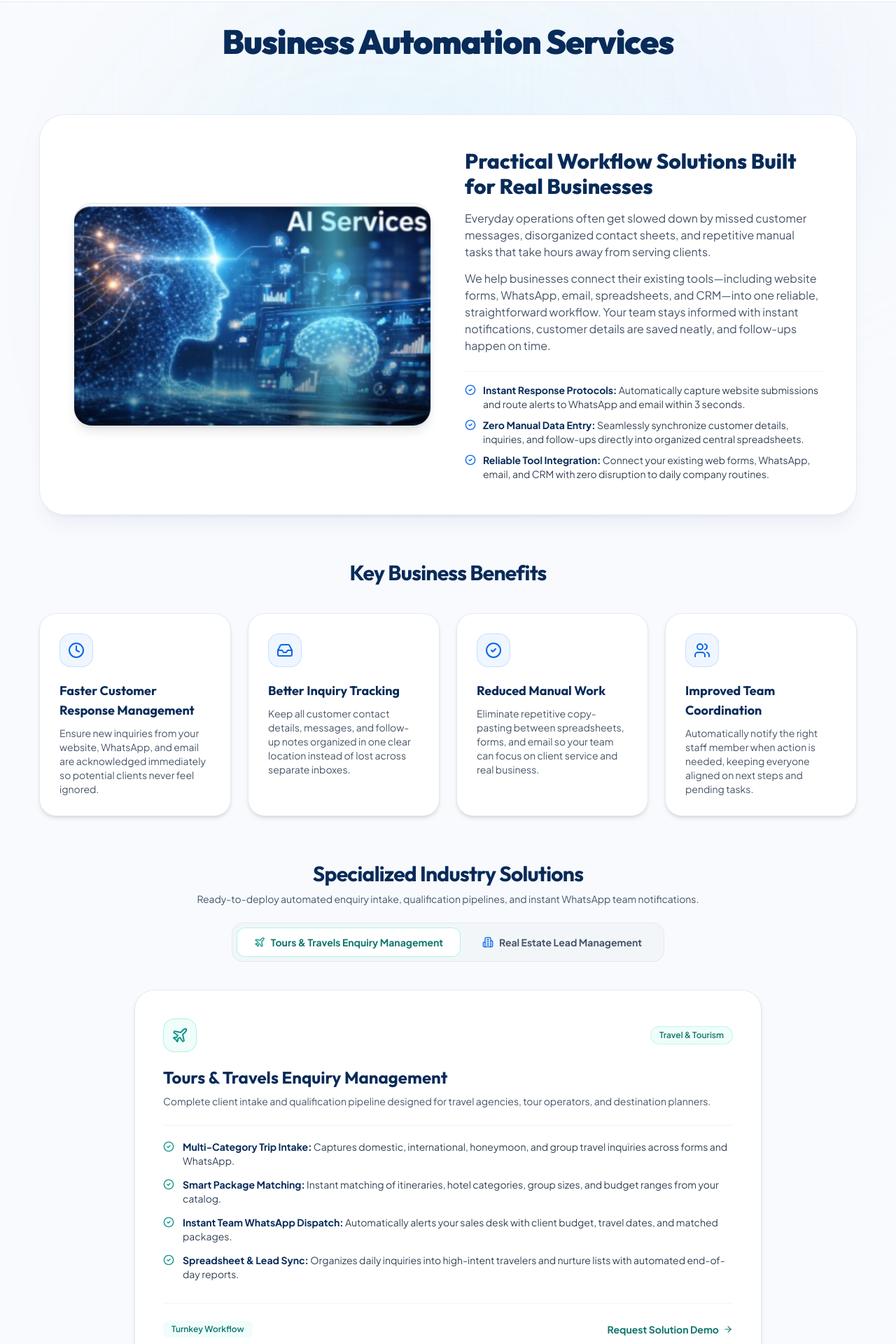
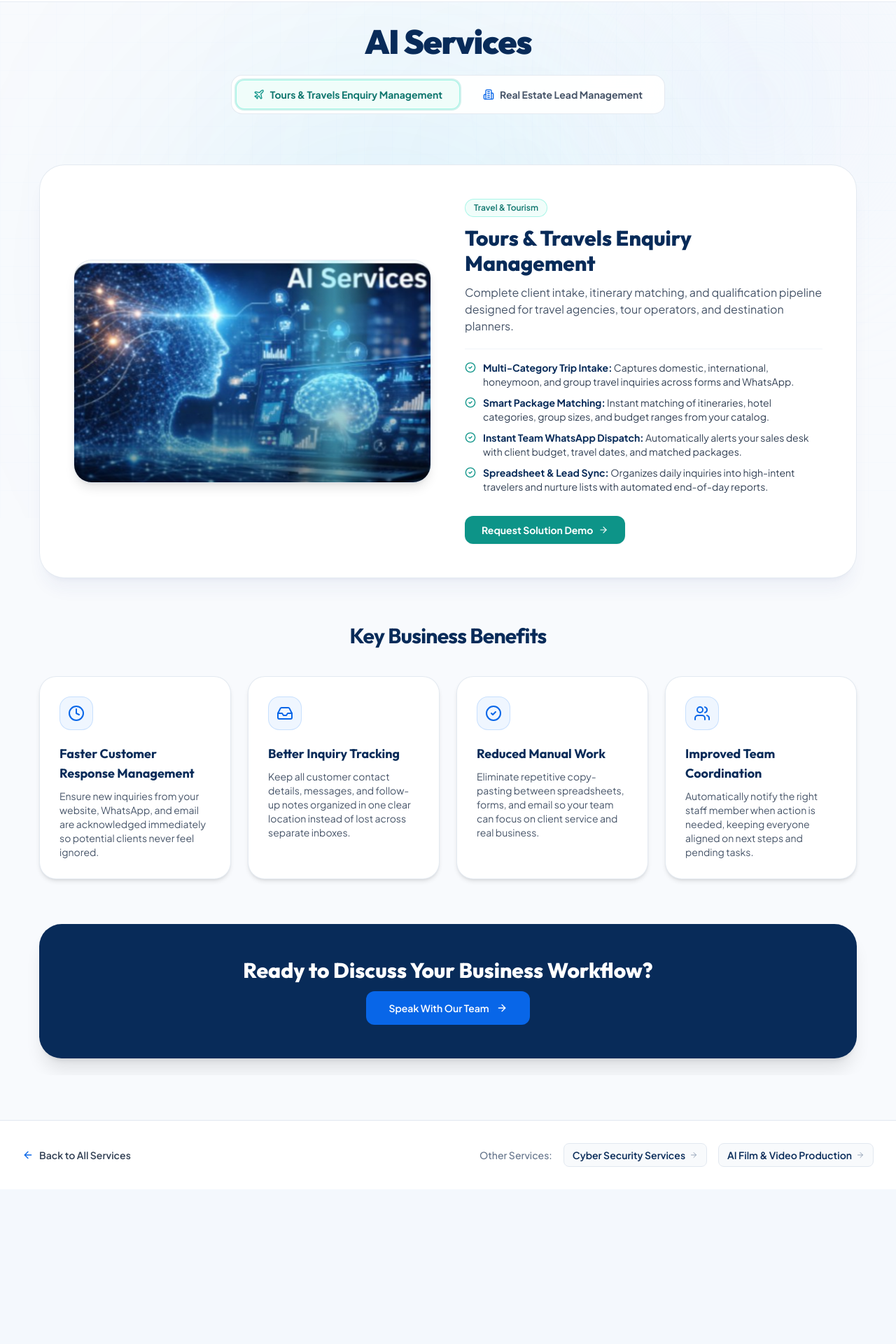
Before and after one commit to mbariya736-crypto/Kuber, a React (Vite) app: page /services/ai-services in a window 1280 px wide. Shown: the part 60-1980 px from the top of the page at 70% size. After the commit the page ends 1759 px from the top, so only its background shows below. Built offline with nearby package versions, Linux system fonts and the light colour scheme.

Commit message:
feat(services): move the 2 industry solution options directly into AI services hero section

```diff
--- a/src/components/PracticeExperience.jsx
+++ b/src/components/PracticeExperience.jsx
@@ -287,12 +287,40 @@ export function AIServicesExperience({ onOpenContact }) {
     <div className="relative w-full max-w-7xl mx-auto px-4 sm:px-6 lg:px-8 pt-6 sm:pt-8 pb-12 sm:pb-16 text-[#082B59]">
       <AIServicesBackground />
 
-      {/* Top Heading */}
-      <div className="text-center max-w-3xl mx-auto mb-10 sm:mb-14 relative z-20">
-        <h1 className="text-2xl sm:text-4xl lg:text-5xl font-black text-[#082B59] tracking-tight leading-[1.15] mb-3.5 sm:mb-4">
-          Business Automation Services
+      {/* Top Hero Heading & 2 Industry Options Switcher */}
+      <div className="text-center max-w-4xl mx-auto mb-8 sm:mb-12 relative z-20">
+        <h1 className="text-2xl sm:text-4xl lg:text-5xl font-black text-[#082B59] tracking-tight leading-[1.15] mb-4 sm:mb-6">
+          AI Services
         </h1>
 
+        {/* 2 Options Switcher directly in Hero Section */}
+        <div className="inline-flex p-1.5 rounded-2xl bg-white/95 backdrop-blur-md border border-slate-200/90 shadow-2xs gap-2 max-w-full overflow-x-auto">
+          <button
+            type="button"
+            onClick={() => setSelectedIndustryOption('tours-travels')}
+            className={`flex items-center gap-2 px-4 sm:px-6 py-2.5 rounded-xl text-xs sm:text-sm font-bold transition-all cursor-pointer whitespace-nowrap ${
+              selectedIndustryOption === 'tours-travels'
+                ? 'bg-teal-50 text-teal-700 shadow-xs border border-teal-200/90 ring-2 ring-teal-500/20'
+                : 'text-slate-600 hover:text-[#082B59] hover:bg-slate-50 border border-transparent'
+            }`}
+          >
+            <Plane className="w-4 h-4 text-teal-600" />
+            <span>Tours & Travels Enquiry Management</span>
+          </button>
+
+          <button
+            type="button"
+            onClick={() => setSelectedIndustryOption('real-estate')}
+            className={`flex items-center gap-2 px-4 sm:px-6 py-2.5 rounded-xl text-xs sm:text-sm font-bold transition-all cursor-pointer whitespace-nowrap ${
+              selectedIndustryOption === 'real-estate'
+                ? 'bg-blue-50 text-[#0866E8] shadow-xs border border-blue-200/90 ring-2 ring-blue-500/20'
+                : 'text-slate-600 hover:text-[#082B59] hover:bg-slate-50 border border-transparent'
+            }`}
+          >
+            <Building2 className="w-4 h-4 text-[#0866E8]" />
+            <span>Real Estate Lead Management</span>
+          </button>
+        </div>
       </div>
 
       {/* Dedicated Content Wrapper */}
@@ -370,41 +398,133 @@ export function AIServicesExperience({ onOpenContact }) {
               </div>
             </div>
 
-            {/* Right: Overview Text */}
+            {/* Right: Dynamic Overview Text based on selected Hero Option */}
             <div className="lg:col-span-6 flex flex-col justify-center relative z-20">
-              <h2 className="text-xl sm:text-2xl lg:text-3xl font-extrabold text-[#082B59] mb-4 leading-snug">
-                Practical Workflow Solutions Built for Real Businesses
-              </h2>
-              <div className="space-y-3.5 text-slate-600 text-xs sm:text-sm lg:text-base leading-relaxed font-normal mb-6">
-                <p>
-                  Everyday operations often get slowed down by missed customer messages, disorganized contact sheets, and repetitive manual tasks that take hours away from serving clients.
-                </p>
-                <p>
-                  We help businesses connect their existing tools—including website forms, WhatsApp, email, spreadsheets, and CRM—into one reliable, straightforward workflow. Your team stays informed with instant notifications, customer details are saved neatly, and follow-ups happen on time.
-                </p>
+              <AnimatePresence mode="wait">
+                {selectedIndustryOption === 'tours-travels' ? (
+                  <motion.div
+                    key="hero-tours-travels"
+                    initial={{ opacity: 0, y: 8 }}
+                    animate={{ opacity: 1, y: 0 }}
+                    exit={{ opacity: 0, y: -8 }}
+                    transition={{ duration: 0.2, ease: "easeOut" }}
+                    className="flex flex-col"
+                  >
+                    <div className="flex items-center gap-2 mb-3">
+                      <span className="px-3 py-1 rounded-full text-xs font-semibold bg-teal-50 text-teal-700 border border-teal-200/80">
+                        Travel & Tourism
+                      </span>
                     </div>
 
-              {/* 3 Editorial Checkmarked Deliverables */}
-              <div className="space-y-2.5 pt-4 border-t border-slate-100">
+                    <h2 className="text-xl sm:text-2xl lg:text-3xl font-extrabold text-[#082B59] mb-3 leading-snug">
+                      Tours & Travels Enquiry Management
+                    </h2>
+
+                    <p className="text-slate-600 text-xs sm:text-sm lg:text-base leading-relaxed font-normal mb-5">
+                      Complete client intake, itinerary matching, and qualification pipeline designed for travel agencies, tour operators, and destination planners.
+                    </p>
+
+                    <div className="space-y-2.5 pt-4 border-t border-slate-100 mb-6">
+                      <div className="flex items-start gap-2.5 text-xs sm:text-sm text-slate-700 leading-snug">
+                        <CheckCircle2 className="w-4 h-4 text-teal-600 shrink-0 mt-0.5" />
+                        <span>
+                          <strong className="text-[#082B59] font-bold">Multi-Category Trip Intake:</strong> Captures domestic, international, honeymoon, and group travel inquiries across forms and WhatsApp.
+                        </span>
+                      </div>
+                      <div className="flex items-start gap-2.5 text-xs sm:text-sm text-slate-700 leading-snug">
+                        <CheckCircle2 className="w-4 h-4 text-teal-600 shrink-0 mt-0.5" />
+                        <span>
+                          <strong className="text-[#082B59] font-bold">Smart Package Matching:</strong> Instant matching of itineraries, hotel categories, group sizes, and budget ranges from your catalog.
+                        </span>
+                      </div>
+                      <div className="flex items-start gap-2.5 text-xs sm:text-sm text-slate-700 leading-snug">
+                        <CheckCircle2 className="w-4 h-4 text-teal-600 shrink-0 mt-0.5" />
+                        <span>
+                          <strong className="text-[#082B59] font-bold">Instant Team WhatsApp Dispatch:</strong> Automatically alerts your sales desk with client budget, travel dates, and matched packages.
+                        </span>
+                      </div>
+                      <div className="flex items-start gap-2.5 text-xs sm:text-sm text-slate-700 leading-snug">
+                        <CheckCircle2 className="w-4 h-4 text-teal-600 shrink-0 mt-0.5" />
+                        <span>
+                          <strong className="text-[#082B59] font-bold">Spreadsheet & Lead Sync:</strong> Organizes daily inquiries into high-intent travelers and nurture lists with automated end-of-day reports.
+                        </span>
+                      </div>
+                    </div>
+
+                    <div className="pt-2">
+                      <button
+                        type="button"
+                        onClick={onOpenContact}
+                        className="inline-flex items-center gap-2 px-6 py-2.5 rounded-xl text-xs sm:text-sm font-bold text-white bg-teal-600 hover:bg-teal-700 shadow-sm transition-all cursor-pointer w-fit"
+                      >
+                        <span>Request Solution Demo</span>
+                        <ArrowRight className="w-3.5 h-3.5" />
+                      </button>
+                    </div>
+                  </motion.div>
+                ) : (
+                  <motion.div
+                    key="hero-real-estate"
+                    initial={{ opacity: 0, y: 8 }}
+                    animate={{ opacity: 1, y: 0 }}
+                    exit={{ opacity: 0, y: -8 }}
+                    transition={{ duration: 0.2, ease: "easeOut" }}
+                    className="flex flex-col"
+                  >
+                    <div className="flex items-center gap-2 mb-3">
+                      <span className="px-3 py-1 rounded-full text-xs font-semibold bg-blue-50 text-blue-700 border border-blue-200/80">
+                        Real Estate & Housing
+                      </span>
+                    </div>
+
+                    <h2 className="text-xl sm:text-2xl lg:text-3xl font-extrabold text-[#082B59] mb-3 leading-snug">
+                      Real Estate Lead Management
+                    </h2>
+
+                    <p className="text-slate-600 text-xs sm:text-sm lg:text-base leading-relaxed font-normal mb-5">
+                      High-conversion property buyer qualification and site-visit coordination pipeline for real estate agencies and brokers.
+                    </p>
+
+                    <div className="space-y-2.5 pt-4 border-t border-slate-100 mb-6">
                       <div className="flex items-start gap-2.5 text-xs sm:text-sm text-slate-700 leading-snug">
                         <CheckCircle2 className="w-4 h-4 text-[#0866E8] shrink-0 mt-0.5" />
                         <span>
-                    <strong className="text-[#082B59] font-bold">Instant Response Protocols:</strong> Automatically capture website submissions and route alerts to WhatsApp and email within 3 seconds.
+                          <strong className="text-[#082B59] font-bold">Buyer Criteria Profiling:</strong> Captures property type (Flats, Villas, Plots), BHK, preferred localities, and loan readiness.
                         </span>
                       </div>
                       <div className="flex items-start gap-2.5 text-xs sm:text-sm text-slate-700 leading-snug">
                         <CheckCircle2 className="w-4 h-4 text-[#0866E8] shrink-0 mt-0.5" />
                         <span>
-                    <strong className="text-[#082B59] font-bold">Zero Manual Data Entry:</strong> Seamlessly synchronize customer details, inquiries, and follow-ups directly into organized central spreadsheets.
+                          <strong className="text-[#082B59] font-bold">Automated Inventory Matching:</strong> Instantly matches buyer budget and space needs against available ready-to-move and project units.
                         </span>
                       </div>
                       <div className="flex items-start gap-2.5 text-xs sm:text-sm text-slate-700 leading-snug">
                         <CheckCircle2 className="w-4 h-4 text-[#0866E8] shrink-0 mt-0.5" />
                         <span>
-                    <strong className="text-[#082B59] font-bold">Reliable Tool Integration:</strong> Connect your existing web forms, WhatsApp, email, and CRM with zero disruption to daily company routines.
+                          <strong className="text-[#082B59] font-bold">Broker WhatsApp Alerts:</strong> Delivers instant alerts with buyer details, matched listings, and requested site-visit timing.
+                        </span>
+                      </div>
+                      <div className="flex items-start gap-2.5 text-xs sm:text-sm text-slate-700 leading-snug">
+                        <CheckCircle2 className="w-4 h-4 text-[#0866E8] shrink-0 mt-0.5" />
+                        <span>
+                          <strong className="text-[#082B59] font-bold">Daily Pipeline Organization:</strong> Categorizes leads into serious site visitors vs. nurture prospects with automated daily reports.
                         </span>
                       </div>
                     </div>
+
+                    <div className="pt-2">
+                      <button
+                        type="button"
+                        onClick={onOpenContact}
+                        className="inline-flex items-center gap-2 px-6 py-2.5 rounded-xl text-xs sm:text-sm font-bold text-white bg-[#0866E8] hover:bg-[#0756C5] shadow-sm transition-all cursor-pointer w-fit"
+                      >
+                        <span>Request Solution Demo</span>
+                        <ArrowRight className="w-3.5 h-3.5" />
+                      </button>
+                    </div>
+                  </motion.div>
+                )}
+              </AnimatePresence>
             </div>
           </div>
         </motion.div>
@@ -443,193 +563,6 @@ export function AIServicesExperience({ onOpenContact }) {
                 </motion.div>
               );
             })}
-          </div>
-        </div>
-
-        {/* Real-World Industry Solutions (Attached Demos: Tours & Travels + Real Estate Lead Management) */}
-        <div className="mb-12 sm:mb-16 relative z-10">
-          <div className="text-center max-w-3xl mx-auto mb-8 sm:mb-10">
-            <h2 className="text-xl sm:text-3xl font-bold text-[#082B59] tracking-tight">
-              Specialized Industry Solutions
-            </h2>
-            <p className="text-slate-600 text-xs sm:text-sm mt-2 mb-6">
-              Ready-to-deploy automated enquiry intake, qualification pipelines, and instant WhatsApp team notifications.
-            </p>
-
-            {/* 2 Options Switcher in the Heading */}
-            <div className="inline-flex p-1.5 rounded-2xl bg-slate-100/90 border border-slate-200/90 shadow-2xs gap-1.5 max-w-full overflow-x-auto">
-              <button
-                type="button"
-                onClick={() => setSelectedIndustryOption('tours-travels')}
-                className={`flex items-center gap-2 px-4 sm:px-6 py-2.5 rounded-xl text-xs sm:text-sm font-bold transition-all cursor-pointer ${
-                  selectedIndustryOption === 'tours-travels'
-                    ? 'bg-white text-teal-700 shadow-xs border border-teal-200/80'
-                    : 'text-slate-600 hover:text-[#082B59] hover:bg-white/60 border border-transparent'
-                }`}
-              >
-                <Plane className="w-4 h-4 text-teal-600" />
-                <span>Tours & Travels Enquiry Management</span>
-              </button>
-
-              <button
-                type="button"
-                onClick={() => setSelectedIndustryOption('real-estate')}
-                className={`flex items-center gap-2 px-4 sm:px-6 py-2.5 rounded-xl text-xs sm:text-sm font-bold transition-all cursor-pointer ${
-                  selectedIndustryOption === 'real-estate'
-                    ? 'bg-white text-[#0866E8] shadow-xs border border-blue-200/80'
-                    : 'text-slate-600 hover:text-[#082B59] hover:bg-white/60 border border-transparent'
-                }`}
-              >
-                <Building2 className="w-4 h-4 text-[#0866E8]" />
-                <span>Real Estate Lead Management</span>
-              </button>
-            </div>
-          </div>
-
-          <div className="max-w-4xl mx-auto">
-            <AnimatePresence mode="wait">
-              {/* Option 1: Tours & Travels Enquiry Management */}
-              {selectedIndustryOption === 'tours-travels' && (
-                <motion.div
-                  key="tours-travels"
-                  initial={{ opacity: 0, y: 10 }}
-                  animate={{ opacity: 1, y: 0 }}
-                  exit={{ opacity: 0, y: -10 }}
-                  transition={{ duration: 0.22, ease: "easeOut" }}
-                  className="rounded-[28px] bg-white border border-slate-200/90 hover:border-teal-300 p-6 sm:p-10 transition-all duration-300 shadow-md hover:shadow-xl flex flex-col justify-between group"
-                >
-                  <div>
-                    <div className="flex items-center justify-between gap-3 mb-5">
-                      <div className="w-12 h-12 rounded-2xl bg-teal-50 text-teal-600 border border-teal-200/80 flex items-center justify-center group-hover:scale-105 transition-transform">
-                        <Plane className="w-6 h-6 text-teal-600" />
-                      </div>
-                      <span className="px-3 py-1 rounded-full text-xs font-semibold bg-teal-50 text-teal-700 border border-teal-200/60">
-                        Travel & Tourism
-                      </span>
-                    </div>
-
-                    <h3 className="text-xl sm:text-2xl font-bold text-[#082B59] mb-2 leading-snug group-hover:text-teal-700 transition-colors">
-                      Tours & Travels Enquiry Management
-                    </h3>
-                    <p className="text-xs sm:text-sm text-slate-600 leading-relaxed font-normal mb-6">
-                      Complete client intake and qualification pipeline designed for travel agencies, tour operators, and destination planners.
-                    </p>
-
-                    <div className="space-y-3.5 pt-5 border-t border-slate-100">
-                      <div className="flex items-start gap-3 text-xs sm:text-sm text-slate-700">
-                        <CheckCircle2 className="w-4 h-4 text-teal-600 shrink-0 mt-0.5" />
-                        <span>
-                          <strong className="text-[#082B59] font-bold">Multi-Category Trip Intake:</strong> Captures domestic, international, honeymoon, and group travel inquiries across forms and WhatsApp.
-                        </span>
-                      </div>
-                      <div className="flex items-start gap-3 text-xs sm:text-sm text-slate-700">
-                        <CheckCircle2 className="w-4 h-4 text-teal-600 shrink-0 mt-0.5" />
-                        <span>
-                          <strong className="text-[#082B59] font-bold">Smart Package Matching:</strong> Instant matching of itineraries, hotel categories, group sizes, and budget ranges from your catalog.
-                        </span>
-                      </div>
-                      <div className="flex items-start gap-3 text-xs sm:text-sm text-slate-700">
-                        <CheckCircle2 className="w-4 h-4 text-teal-600 shrink-0 mt-0.5" />
-                        <span>
-                          <strong className="text-[#082B59] font-bold">Instant Team WhatsApp Dispatch:</strong> Automatically alerts your sales desk with client budget, travel dates, and matched packages.
-                        </span>
-                      </div>
-                      <div className="flex items-start gap-3 text-xs sm:text-sm text-slate-700">
-                        <CheckCircle2 className="w-4 h-4 text-teal-600 shrink-0 mt-0.5" />
-                        <span>
-                          <strong className="text-[#082B59] font-bold">Spreadsheet & Lead Sync:</strong> Organizes daily inquiries into high-intent travelers and nurture lists with automated end-of-day reports.
-                        </span>
-                      </div>
-                    </div>
-                  </div>
-
-                  <div className="pt-6 mt-8 border-t border-slate-100 flex items-center justify-between">
-                    <span className="text-xs font-semibold text-teal-700 bg-teal-50 px-3 py-1 rounded-lg">
-                      Turnkey Workflow
-                    </span>
-                    <button
-                      type="button"
-                      onClick={onOpenContact}
-                      className="inline-flex items-center gap-1.5 text-xs sm:text-sm font-bold text-teal-700 hover:text-teal-800 transition-colors cursor-pointer"
-                    >
-                      <span>Request Solution Demo</span>
-                      <ArrowRight className="w-3.5 h-3.5" />
-                    </button>
-                  </div>
-                </motion.div>
-              )}
-
-              {/* Option 2: Real Estate Lead Management */}
-              {selectedIndustryOption === 'real-estate' && (
-                <motion.div
-                  key="real-estate"
-                  initial={{ opacity: 0, y: 10 }}
-                  animate={{ opacity: 1, y: 0 }}
-                  exit={{ opacity: 0, y: -10 }}
-                  transition={{ duration: 0.22, ease: "easeOut" }}
-                  className="rounded-[28px] bg-white border border-slate-200/90 hover:border-blue-300 p-6 sm:p-10 transition-all duration-300 shadow-md hover:shadow-xl flex flex-col justify-between group"
-                >
-                  <div>
-                    <div className="flex items-center justify-between gap-3 mb-5">
-                      <div className="w-12 h-12 rounded-2xl bg-blue-50 text-[#0866E8] border border-blue-200/80 flex items-center justify-center group-hover:scale-105 transition-transform">
-                        <Building2 className="w-6 h-6 text-[#0866E8]" />
-                      </div>
-                      <span className="px-3 py-1 rounded-full text-xs font-semibold bg-blue-50 text-blue-700 border border-blue-200/60">
-                        Real Estate & Housing
-                      </span>
-                    </div>
-
-                    <h3 className="text-xl sm:text-2xl font-bold text-[#082B59] mb-2 leading-snug group-hover:text-[#0866E8] transition-colors">
-                      Real Estate Lead Management
-                    </h3>
-                    <p className="text-xs sm:text-sm text-slate-600 leading-relaxed font-normal mb-6">
-                      High-conversion property buyer qualification and site-visit coordination pipeline for real estate agencies and brokers.
-                    </p>
-
-                    <div className="space-y-3.5 pt-5 border-t border-slate-100">
-                      <div className="flex items-start gap-3 text-xs sm:text-sm text-slate-700">
-                        <CheckCircle2 className="w-4 h-4 text-[#0866E8] shrink-0 mt-0.5" />
-                        <span>
-                          <strong className="text-[#082B59] font-bold">Buyer Criteria Profiling:</strong> Captures property type (Flats, Villas, Plots), BHK, preferred localities, and loan readiness.
-                        </span>
-                      </div>
-                      <div className="flex items-start gap-3 text-xs sm:text-sm text-slate-700">
-                        <CheckCircle2 className="w-4 h-4 text-[#0866E8] shrink-0 mt-0.5" />
-                        <span>
-                          <strong className="text-[#082B59] font-bold">Automated Inventory Matching:</strong> Instantly matches buyer budget and space needs against available ready-to-move and project units.
-                        </span>
-                      </div>
-                      <div className="flex items-start gap-3 text-xs sm:text-sm text-slate-700">
-                        <CheckCircle2 className="w-4 h-4 text-[#0866E8] shrink-0 mt-0.5" />
-                        <span>
-                          <strong className="text-[#082B59] font-bold">Broker WhatsApp Alerts:</strong> Delivers instant alerts with buyer details, matched listings, and requested site-visit timing.
-                        </span>
-                      </div>
-                      <div className="flex items-start gap-3 text-xs sm:text-sm text-slate-700">
-                        <CheckCircle2 className="w-4 h-4 text-[#0866E8] shrink-0 mt-0.5" />
-                        <span>
-                          <strong className="text-[#082B59] font-bold">Daily Pipeline Organization:</strong> Categorizes leads into serious site visitors vs. nurture prospects with automated daily reports.
-                        </span>
-                      </div>
-                    </div>
-                  </div>
-
-                  <div className="pt-6 mt-8 border-t border-slate-100 flex items-center justify-between">
-                    <span className="text-xs font-semibold text-blue-700 bg-blue-50 px-3 py-1 rounded-lg">
-                      Turnkey Workflow
-                    </span>
-                    <button
-                      type="button"
-                      onClick={onOpenContact}
-                      className="inline-flex items-center gap-1.5 text-xs sm:text-sm font-bold text-[#0866E8] hover:text-blue-800 transition-colors cursor-pointer"
-                    >
-                      <span>Request Solution Demo</span>
-                      <ArrowRight className="w-3.5 h-3.5" />
-                    </button>
-                  </div>
-                </motion.div>
-              )}
-            </AnimatePresence>
           </div>
         </div>
 
```
Lines whose indentation alone changed are shown as unchanged.
